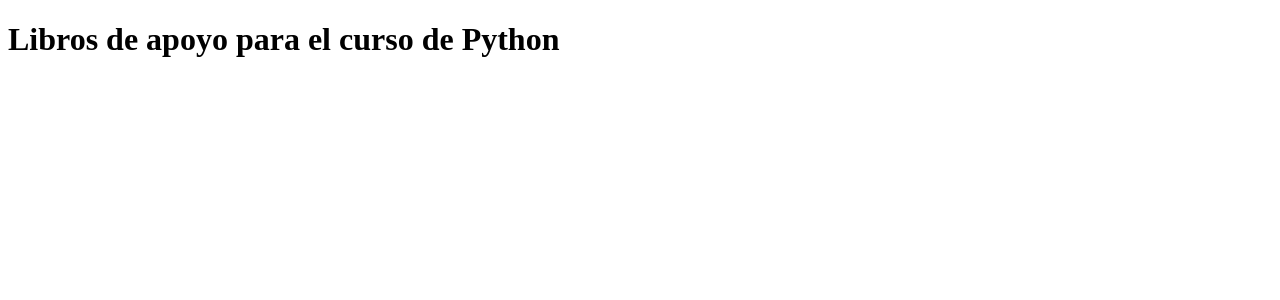
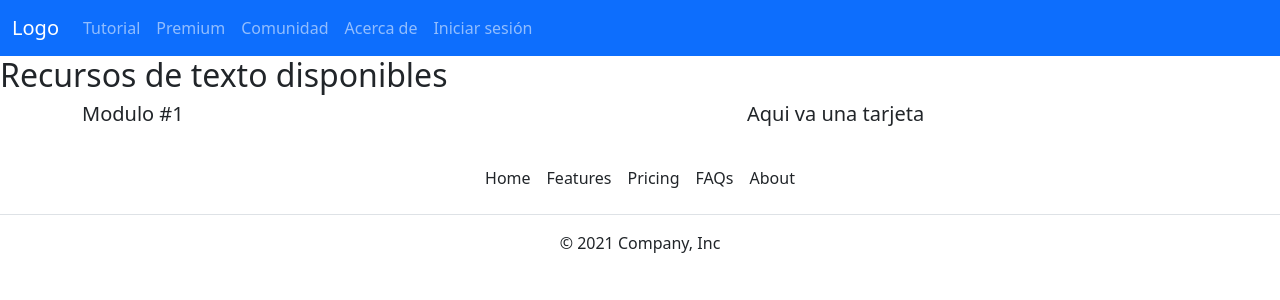
Before and after one commit to CristianAlexisZamora/ProyectoFinal_Grupo13, a Django app: page /libros/ in a window 1280 px wide. Shown: the top 300 px of the page. Run offline with Django 3.2, Linux system fonts and the light colour scheme.

Commit message:
Se ha agregado una base en la aplicacion main para los templates y se ha iniciado la pagina de listado de libros

```diff
--- a/main/templates/main/base.html
+++ b/main/templates/main/base.html
@@ -1,53 +1,65 @@
 <!DOCTYPE html>
 <html lang="en">
 <head>
+    {% load static %}
     <meta charset="UTF-8">
     <meta http-equiv="X-UA-Compatible" content="IE=edge">
     <meta name="viewport" content="width=device-width, initial-scale=1.0">
+    <!--Cargar un estilo css ejemplo: <link href="{% static 'css/stilos.css' %}"-->
+    <!--Bootstrap-->
     <link href="https://cdn.jsdelivr.net/npm/bootstrap@5.0.2/dist/css/bootstrap.min.css" rel="stylesheet" integrity="sha384-EVSTQN3/azprG1Anm3QDgpJLIm9Nao0Yz1ztcQTwFspd3yD65VohhpuuCOmLASjC" crossorigin="anonymous">
+
     <!--El block title es utilizado para informar a django que se espera que el titulo se diferente en cada pagina-->
     <title>{% block title %}   {% endblock %}</title>
 </head>
 <body>
-    <!--Barra de navegacion de la pagina-->
-    <nav class="navbar navbar-expand-lg navbar-light bg-light">
+    <!--Barra de navegacion-->
+    <nav class="navbar navbar-expand-lg navbar-dark bg-primary">
         <div class="container-fluid">
-            <a class="navbar-brand" href="#">Navbar</a>
+            <a class="navbar-brand" href="#">Logo</a>
             <button class="navbar-toggler" type="button" data-bs-toggle="collapse" data-bs-target="#navbarSupportedContent" aria-controls="navbarSupportedContent" aria-expanded="false" aria-label="Toggle navigation">
                 <span class="navbar-toggler-icon"></span>
             </button>
             <div class="collapse navbar-collapse" id="navbarSupportedContent">
                 <ul class="navbar-nav me-auto mb-2 mb-lg-0">
                     <li class="nav-item">
-                        <a class="nav-link active" aria-current="page" href="#">Home</a>
+                        <a class="nav-link" href="#">Tutorial</a>
                     </li>
                     <li class="nav-item">
-                        <a class="nav-link" href="#">Link</a>
-                    </li>
-                    <li class="nav-item dropdown">
-                        <a class="nav-link dropdown-toggle" href="#" id="navbarDropdown" role="button" data-bs-toggle="dropdown" aria-expanded="false">
-                            Dropdown
-                        </a>
-                        <ul class="dropdown-menu" aria-labelledby="navbarDropdown">
-                            <li><a class="dropdown-item" href="#">Action</a></li>
-                            <li><a class="dropdown-item" href="#">Another action</a></li>
-                            <li><hr class="dropdown-divider"></li>
-                            <li><a class="dropdown-item" href="#">Something else here</a></li>
-                        </ul>
+                        <a class="nav-link" href="#">Premium</a>
                     </li>
                     <li class="nav-item">
-                        <a class="nav-link disabled" href="#" tabindex="-1" aria-disabled="true">Disabled</a>
+                        <a class="nav-link" href="#">Comunidad</a>
+                    </li>
+                    <li class="nav-item">
+                        <a class="nav-link" href="#">Acerca de</a>
+                    </li>
+                    <li class="nav-item">
+                        <a class="nav-link" href="#">Iniciar sesi&oacute;n</a>
                     </li>
                 </ul>
-                <form class="d-flex">
-                    <input class="form-control me-2" type="search" placeholder="Search" aria-label="Search">
-                    <button class="btn btn-outline-success" type="submit">Search</button>
-                </form>
             </div>
         </div>
     </nav>
+    <!--Contenido cambiante-->
+    {% block content %}
 
 
+    {% endblock %}
+    <!--Pie de pagina-->
+        <footer class="my-4">
+          <ul class="nav justify-content-center  border-bottom pb-3 mb-3">
+            <li class="nav-item"><a href="#" class="nav-link px-2 text-dark">Home</a></li>
+            <li class="nav-item"><a href="#" class="nav-link px-2 text-dark">Features</a></li>
+            <li class="nav-item"><a href="#" class="nav-link px-2 text-dark">Pricing</a></li>
+            <li class="nav-item"><a href="#" class="nav-link px-2 text-dark">FAQs</a></li>
+            <li class="nav-item"><a href="#" class="nav-link px-2 text-dark">About</a></li>
+          </ul>
+          <p class="text-center text-dark">&copy; 2021 Company, Inc</p>
+        </footer>
+
+
+    <!--Bootstrap js-->
     <script src="https://cdn.jsdelivr.net/npm/@popperjs/core@2.9.2/dist/umd/popper.min.js" integrity="sha384-IQsoLXl5PILFhosVNubq5LC7Qb9DXgDA9i+tQ8Zj3iwWAwPtgFTxbJ8NT4GN1R8p" crossorigin="anonymous"></script>
     <script src="https://cdn.jsdelivr.net/npm/bootstrap@5.0.2/dist/js/bootstrap.min.js" integrity="sha384-cVKIPhGWiC2Al4u+LWgxfKTRIcfu0JTxR+EQDz/bgldoEyl4H0zUF0QKbrJ0EcQF" crossorigin="anonymous"></script>
 </body>
--- a/main/templates/main/libros.html
+++ b/main/templates/main/libros.html
@@ -1,9 +1,23 @@
-<!DOCTYPE html>
-<html lang="en">
-<head>
-    <title>Document</title>
-</head>
-<body>
-    <h1>Libros de apoyo para el curso de Python</h1>
-</body>
-</html>
+{% extends "main/base.html" %}
+{% load static %}
+
+<!--Titulo de la pagina-->
+{% block title %}
+    Libros
+{% endblock %}
+
+<!--Contenido de la pagina-->
+{% block content %}
+<h2>Recursos de texto disponibles</h2>
+<div class="container rojo">
+    <div class="row">
+        <div class="col col-7">
+            <h5>Modulo #1</h5>
+
+        </div>
+        <div class="col col-5">
+            <h5>Aqui va una tarjeta</h5>
+        </div>
+</div>
+</div>
+{% endblock %}
```
